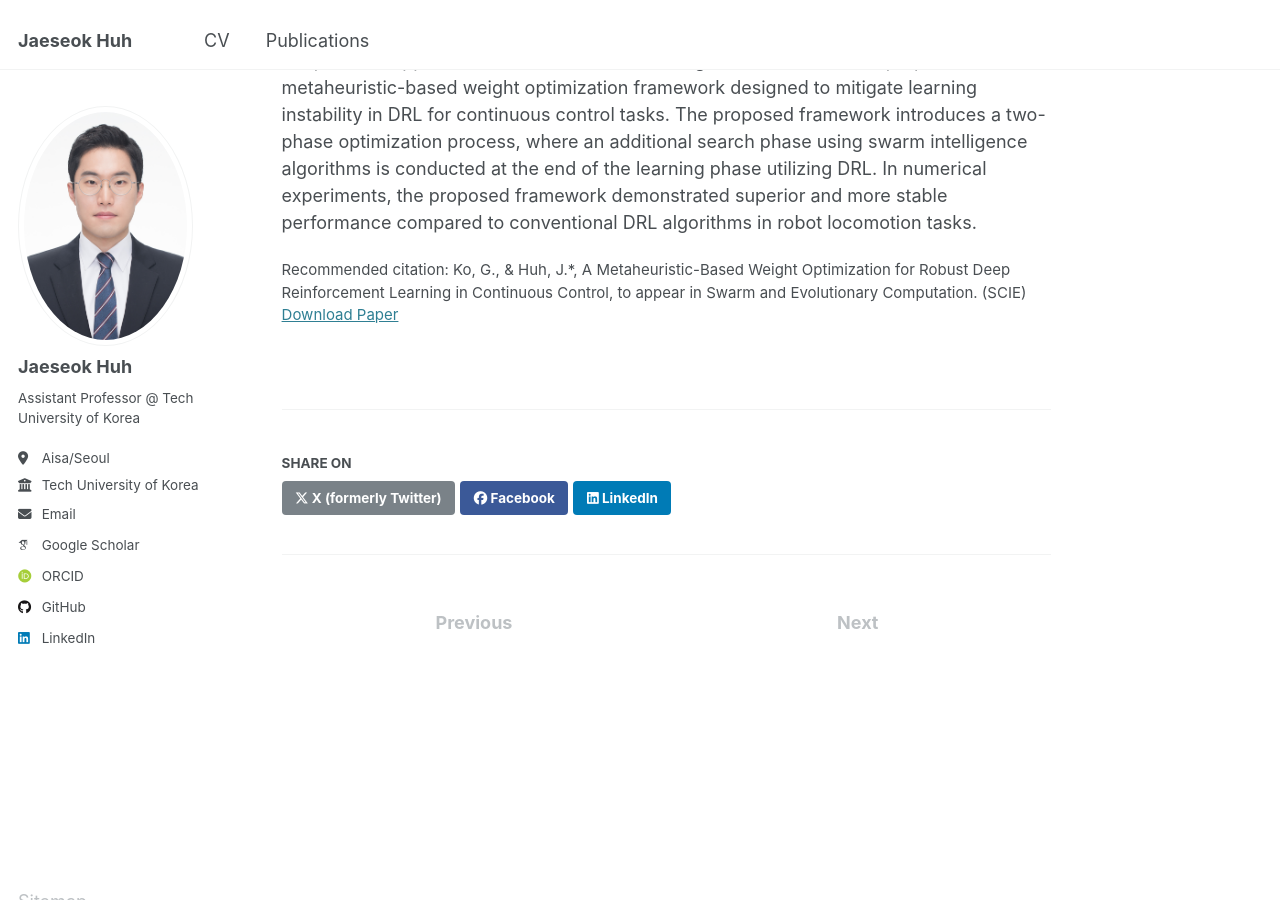
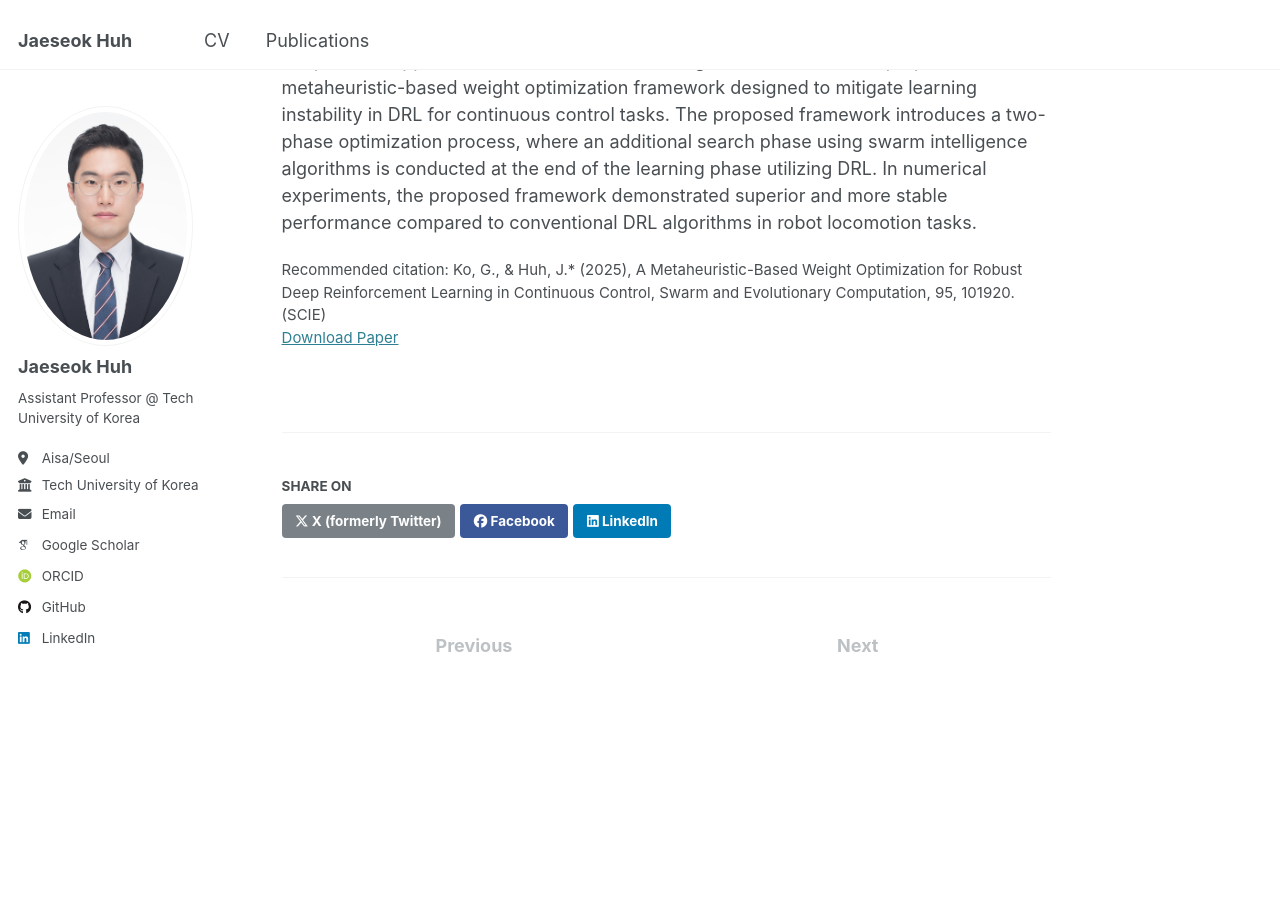
Before and after one commit to LaonHJS/laonhjs.github.io, a Jekyll site: the page built from _publications/2025_MH_RL.md, in a window 1280 px wide and 900 px high, scrolled down 373 px. Built offline with Jekyll 4.4.1, drawn with Linux system fonts in a browser that asks for light colours; some web fonts are replaced.

Commit message:
Update and rename MH_RL.md to 2025_MH_RL.md

```diff
--- a/_publications/MH_RL.md
+++ b/_publications/2025_MH_RL.md
@@ -7,7 +7,7 @@ date: 2025-06-17
 excerpt: ''
 venue: 'Swarm and Evolutionary Computation'
 paperurl: 'https://www.sciencedirect.com/science/article/pii/S2210650225000781?dgcid=author'
-citation: 'Ko, G., & Huh, J.*, A Metaheuristic-Based Weight Optimization for Robust Deep Reinforcement Learning in Continuous Control, to appear in Swarm and Evolutionary Computation. (SCIE)'
+citation: 'Ko, G., & Huh, J.* (2025), A Metaheuristic-Based Weight Optimization for Robust Deep Reinforcement Learning in Continuous Control, Swarm and Evolutionary Computation, 95, 101920. (SCIE)'
 ---
 
 In recent studies, the policy-based deep reinforcement learning (DRL) algorithms have exhibited superior performance in addressing continuous control problems, such as machine arms control and robot gait learning. However, these algorithms frequently face challenges inherent in gradient descent-based weight optimization methods, including susceptibility to local optima, slow learning speeds due to saddle points, approximation errors, and suboptimal hyperparameters. This instability leads to significant performance discrepancies among agent instances trained under identical settings, which complicates the practical application of reinforcement learning. To address this, we propose a metaheuristic-based weight optimization framework designed to mitigate learning instability in DRL for continuous control tasks. The proposed framework introduces a two-phase optimization process, where an additional search phase using swarm intelligence algorithms is conducted at the end of the learning phase utilizing DRL. In numerical experiments, the proposed framework demonstrated superior and more stable performance compared to conventional DRL algorithms in robot locomotion tasks.
```
